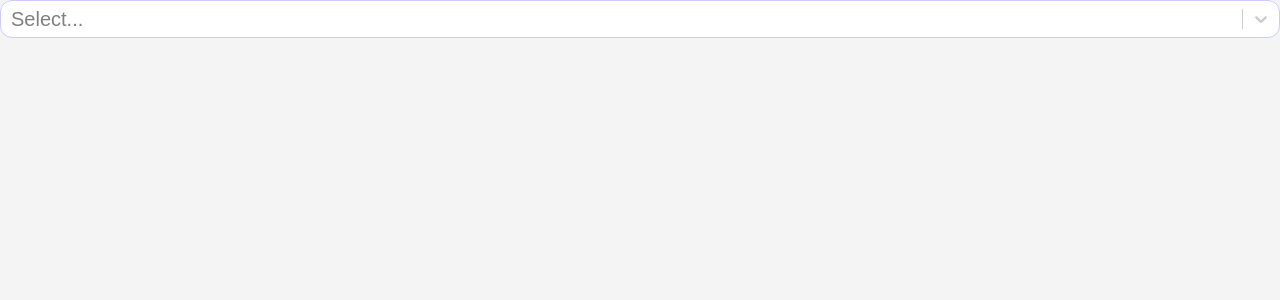
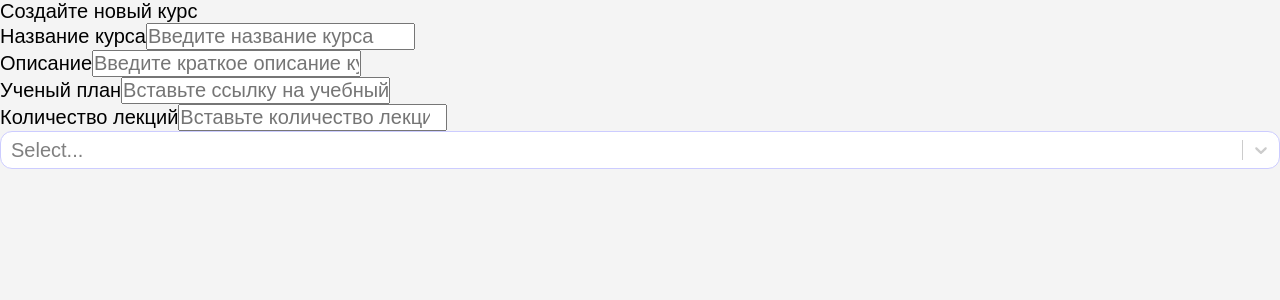
Before and after one commit to ultramegapig/pulse-project, a React (Create React App) app in the folder front/: page /podrobnosti/1 in a window 1280 px wide. Shown: the top 300 px of the page. Built offline with nearby package versions, Linux system fonts and the light colour scheme.

Commit message:
create course maket

```diff
--- a/front/src/areas/CreateCourse.tsx
+++ b/front/src/areas/CreateCourse.tsx
@@ -1,7 +1,7 @@
-import React, { useState } from 'react';
-import Select, { components, MultiValue } from 'react-select';
+import React, { useState } from "react";
+import Select, { components, MultiValue } from "react-select";
 
-// Определите интерфейс для опций
+
 interface Option {
   value: string;
   label: string;
@@ -9,15 +9,21 @@ interface Option {
 
 // Пример списка опций для выбора
 const options: Option[] = [
-  { value: 'МПБ-201-О-01', label: 'МПБ-201-О-01' },
-  { value: 'МПБ-202-О-02', label: 'МПБ-202-О-02' },
-  // Добавьте другие варианты здесь
+  { value: "МПБ-201-О-01", label: "МПБ-201-О-01" },
+  { value: "МПБ-202-О-02", label: "МПБ-202-О-02" },
+
 ];
 
-// Кастомный компонент для MultiValueLabel (рамка для выбранных значений)
+
 const MultiValueLabel = (props: any) => (
   <components.MultiValueLabel {...props}>
-    <div style={{ border: '1px solid #ccc', borderRadius: '4px', padding: '2px 5px' }}>
+    <div
+      style={{
+        border: "1px solid #ccc",
+        borderRadius: "4px",
+        padding: "2px 5px",
+      }}
+    >
       {props.data.label}
     </div>
   </components.MultiValueLabel>
@@ -27,11 +33,82 @@ const CreateCourse: React.FC = () => {
   const [selectedOptions, setSelectedOptions] = useState<Option[]>([]);
 
   const handleChange = (selected: MultiValue<Option>) => {
-    // Мы должны сохранить в состоянии массив объектов типа Option, а не только значения
-    setSelectedOptions(selected.map(option => ({ value: option.value, label: option.label })));
+
+    setSelectedOptions(
+      selected.map((option) => ({ value: option.value, label: option.label }))
+    );
+  };
+
+
+  const [courseName, setCourseName] = useState('');
+  const handleChangeCourseName = (event: { target: { value: React.SetStateAction<string>; }; }) => {
+    setCourseName(event.target.value);
+};
+
+const [description, setDescription] = useState('');
+  const handleDescription = (event: { target: { value: React.SetStateAction<string>; }; }) => {
+    setDescription(event.target.value);
+};
+
+const [syllabus, setSyllabus] = useState('');
+  const handleSyllabus = (event: { target: { value: React.SetStateAction<string>; }; }) => {
+    setSyllabus(event.target.value);
+};
+
+const [volume, setVolume] = useState('');
+  const handleVolume = (event: { target: { value: React.SetStateAction<string>; }; }) => {
+    setVolume(event.target.value);
 };
 
   return (
+    <div>
+      <h1>Создайте новый курс</h1>
+      <div className="createLecture-topic">
+        <label htmlFor="textInput">Название курса</label>
+        <input
+          id="textInput"
+          type="text"
+          value={courseName}
+          onChange={handleChangeCourseName}
+          placeholder="Введите название курса"
+        />
+      </div>
+
+      <div className="createLecture-topic">
+        <label htmlFor="textInput">Описание</label>
+        <input
+          id="textInput"
+          type="text"
+          value={description}
+          onChange={handleDescription}
+          placeholder="Введите краткое описание курса"
+        />
+      </div>
+
+      <div className="createLecture-topic">
+        <label htmlFor="textInput">Ученый план</label>
+        <input
+          id="textInput"
+          type="text"
+          value={syllabus}
+          onChange={handleSyllabus}
+          placeholder="Вставьте ссылку на учебный план"
+        />
+      </div>
+
+      <div className="createLecture-topic">
+  <label htmlFor="textInput">Количество лекций</label>
+  <input
+    id="textInput"
+    type="number"
+    value={volume}
+    onChange={handleVolume}
+    placeholder="Вставьте количество лекций"
+    min="1"
+    step="1"
+  />
+</div>
+
       <Select
         isMulti
         value={selectedOptions}
@@ -41,19 +118,20 @@ const CreateCourse: React.FC = () => {
         styles={{
           control: (provided) => ({
             ...provided,
-          borderColor: '#ccccff',
-          borderRadius: '12px',
-          boxShadow: 'none',
-          '&:hover': {
-            borderColor: '#aaaaee',
+            borderColor: "#ccccff",
+            borderRadius: "12px",
+            boxShadow: "none",
+            "&:hover": {
+              borderColor: "#aaaaee",
             },
           }),
           multiValue: (styles) => ({
             ...styles,
-          backgroundColor: '#f0f0ff',
+            backgroundColor: "#f0f0ff",
           }),
         }}
       />
+    </div>
   );
 };
 
```
Lines whose indentation alone changed are shown as unchanged.
